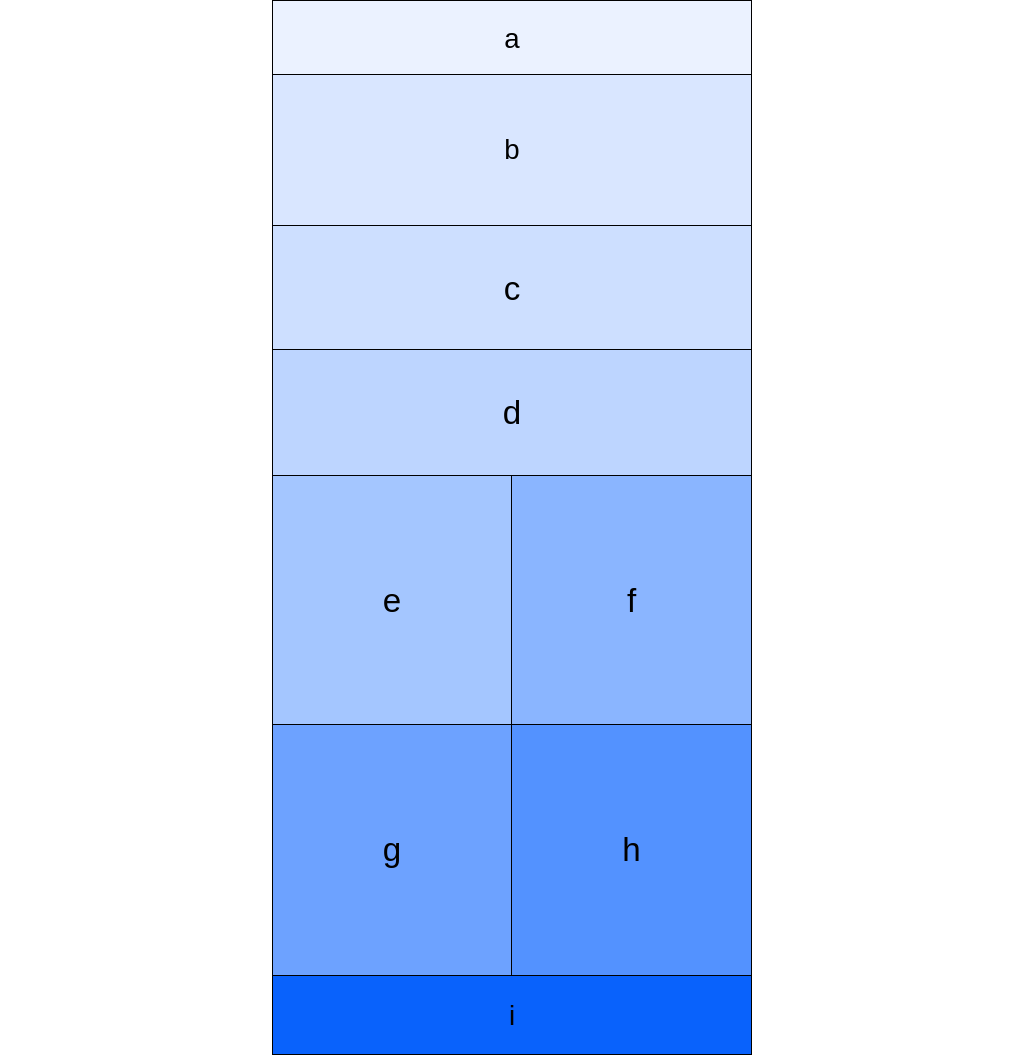
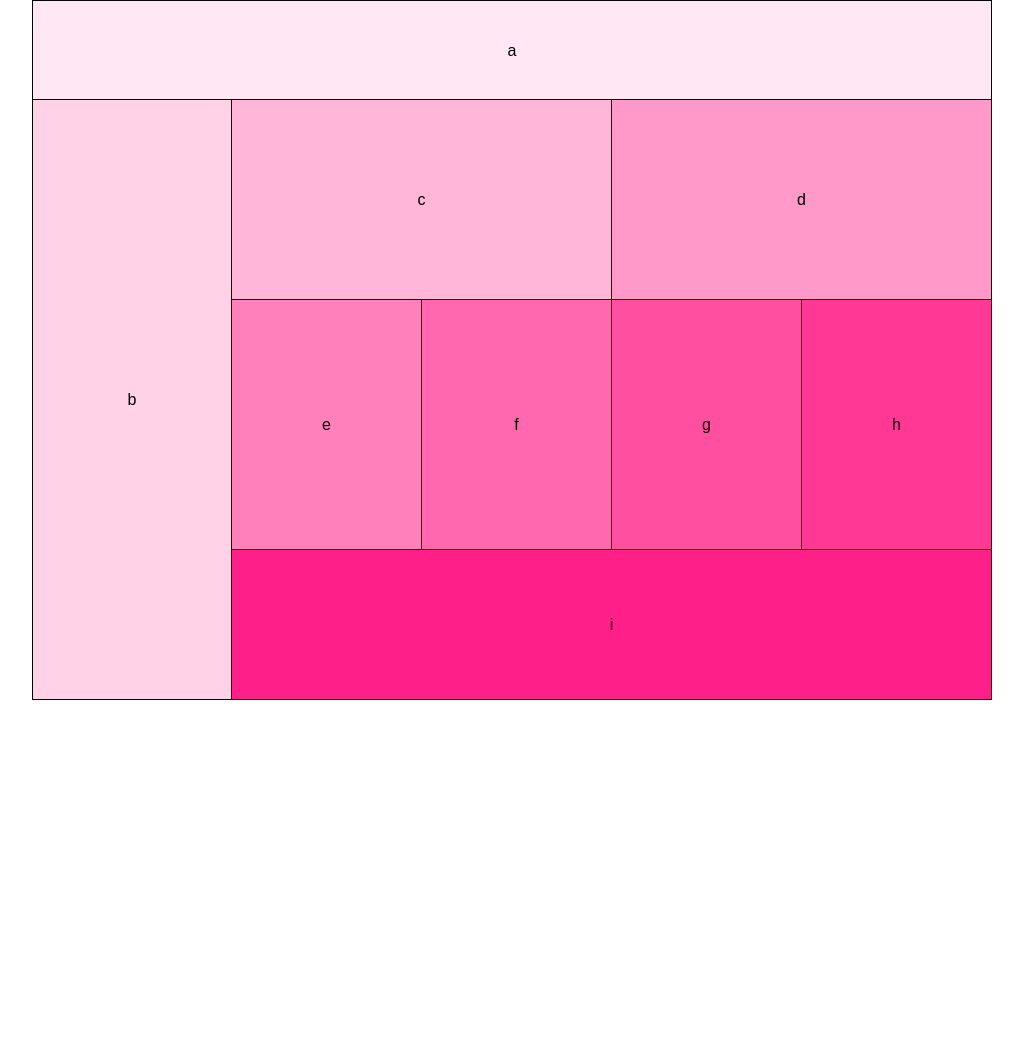
Before and after one commit to karina6188/lab-01, a plain HTML site: page index.html in a window 1280 px wide. Shown: the whole page, without its empty margins (128-1151 px from the left). After the commit the page ends 800 px from the top, so only its background shows below. Drawn offline with Linux system fonts and the light colour scheme.

Commit message:
completed lab-01

```diff
--- a/css/base.css
+++ b/css/base.css
@@ -1,9 +1,9 @@
 *{
+  border-color: black;
+  box-sizing: border-box;
   color: black;
+  font-family: Arial, Helvetica, sans-serif;
+  font-size: 1em;
   margin: auto;
-  font-family: Arial, Helvetica, sans-serif;
-  font-size: 1.2em;
   text-align: center;
-  box-sizing: border-box;
-  border-color: black;
 }
--- a/css/layout.css
+++ b/css/layout.css
@@ -4,40 +4,123 @@ body {
 }
 
 header {
-    width: 480px;
-    height: 75px;
   background-color: rgb(235, 242, 255);
   border: 1px solid black;
+  height: 75px;
   line-height: 75px;
+  width: 480px;
 }
 
 nav {
-    width: 480px;
-    height: 150px;
   background-color: rgb(217, 230, 255);
   border-style: solid;
   border-width: 0 1px;
+  height: 150px;
   line-height: 150px;
+  width: 480px;
 }
 
 .large-grids {
-    width: 480px;
   height: 125px;
   line-height: 125px;
+  width: 480px;
 }
 
 .small-grids {
+  float: left;
+  height: 250px;
+  line-height: 250px;
   width: 240px;
+}
+
+footer {
+  background-color: rgb(9, 98, 252);
+  border: 1px solid black;
+  display: inline-block;
+  height: 80px;
+  line-height: 80px;
+  width: 480px;
+}
+
+@media only screen and (min-width: 624px) {
+  body {
+    width: 624px;
+    margin: auto;
+  }
+
+  header {
+    background-color: rgb(255, 250, 233);
+    width: 624px;
+    height: 85px;
+    line-height: 85px;
+  }
+
+  nav {
+    width: 624px;
+    height: 85px;
+    line-height: 85px;
+    float: left;
+  }
+
+  .large-grids {
+    width: 312px;
+    height: 220px;
+    float: left;
+    line-height: 220px;
+  }
+
+  .small-grids {
+    width: 156px;
+    height: 280px;
+    float: left;
+    line-height: 280px;
+  }
+
+  footer {
+    width: 624px;
+    height: 120px;
+    line-height: 120px;
+  }
+}
+
+
+@media only screen and (min-width: 767px) {
+  body {
+    width: 960px;
+    margin: auto;
+  }
+
+  header {
+    background-color: rgb(255, 232, 243);
+    width: 960px;
+    height: 100px;
+    line-height: 100px;
+  }
+
+  nav {
+    width: 200px;
+    height: 600px;
+    line-height: 600px;
+    float: left;
+  }
+
+  .large-grids {
+    width: 380px;
+    height: 200px;
+    float: left;
+    line-height: 200px;
+  }
+
+  .small-grids {
+    width: 190px;
     height: 250px;
     float: left;
     line-height: 250px;
   }
 
   footer {
-    width: 480px;
-    height: 80px;
-    display: inline-block;
-    background-color: rgb(9, 98, 252);
-    border: 1px solid black;
-    line-height: 80px;
+    width: 760px;
+    height: 150px;
+    line-height: 150px;
   }
+}
--- a/css/modules.css
+++ b/css/modules.css
@@ -33,3 +33,103 @@ div:nth-child(2) {
   border-style: solid;
   border-width: 0 1px 0 0;
 }
+
+@media only screen and (min-width: 624px) {
+  nav {
+    background-color: rgb(253, 244, 213);
+    border-style: solid;
+    border-width: 0 1px 1px 1px;
+  }
+
+  div:nth-child(1) {
+    background-color: rgb(252, 238, 189);
+    border-style: solid;
+    border-width: 0 1px 1px 1px;
+  }
+
+  div:nth-child(2) {
+    background-color: rgb(253, 234, 166);
+    border-style: solid;
+    border-width: 0 1px 1px 0;
+  }
+
+  .small-grids:nth-child(3) {
+    background-color: rgb(255, 231, 144);
+    border-style: solid;
+    border-width: 0 1px 1px 1px;
+  }
+
+  .small-grids:nth-child(4) {
+    background-color: rgb(253, 222, 109);
+    border-style: solid;
+    border-width: 0 1px 1px 0;
+  }
+
+  .small-grids:nth-child(5) {
+    background-color: rgb(255, 218, 82);
+    border-style: solid;
+    border-width: 0 1px 1px 0;
+  }
+
+  .small-grids:nth-child(6) {
+    background-color: rgb(255, 210, 47);
+    border-style: solid;
+    border-width: 0 1px 1px 0;
+  }
+
+  footer {
+    background-color: rgb(255, 204, 17);
+    border-style: solid;
+    border-width: 0 1px 1px 1px;
+  }
+}
+
+@media only screen and (min-width: 768px) {
+  nav {
+    background-color: rgb(255, 210, 231);
+    border-style: solid;
+    border-width: 0 1px 1px 1px;
+  }
+
+  div:nth-child(1) {
+    background-color: rgb(255, 182, 216);
+    border-style: solid;
+    border-width: 0 1px 1px 0;
+  }
+
+  div:nth-child(2) {
+    background-color: rgb(255, 153, 201);
+    border-style: solid;
+    border-width: 0 1px 1px 0;
+  }
+
+  .small-grids:nth-child(3) {
+    background-color: rgb(255, 128, 187);
+    border-style: solid;
+    border-width: 0 1px 1px 0;
+  }
+
+  .small-grids:nth-child(4) {
+    background-color: rgb(255, 104, 175);
+    border-style: solid;
+    border-width: 0 1px 1px 0;
+  }
+
+  .small-grids:nth-child(5) {
+    background-color: rgb(255, 79, 161);
+    border-style: solid;
+    border-width: 0 1px 1px 0;
+  }
+
+  .small-grids:nth-child(6) {
+    background-color: rgb(255, 56, 149);
+    border-style: solid;
+    border-width: 0 1px 1px 0;
+  }
+
+  footer {
+    background-color: rgb(255, 31, 136);
+    border-style: solid;
+    border-width: 0 1px 1px 0;
+  }
+}
```
Lines whose indentation alone changed are shown as unchanged.
